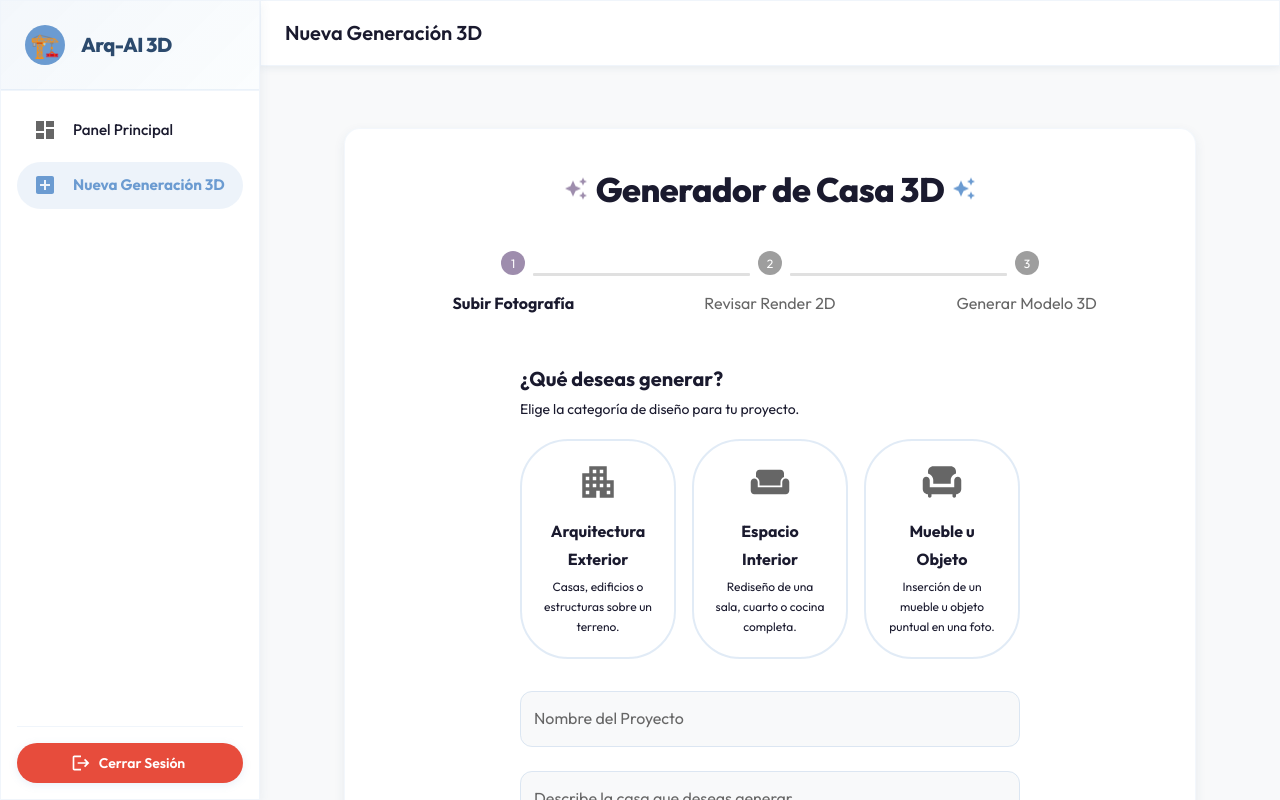
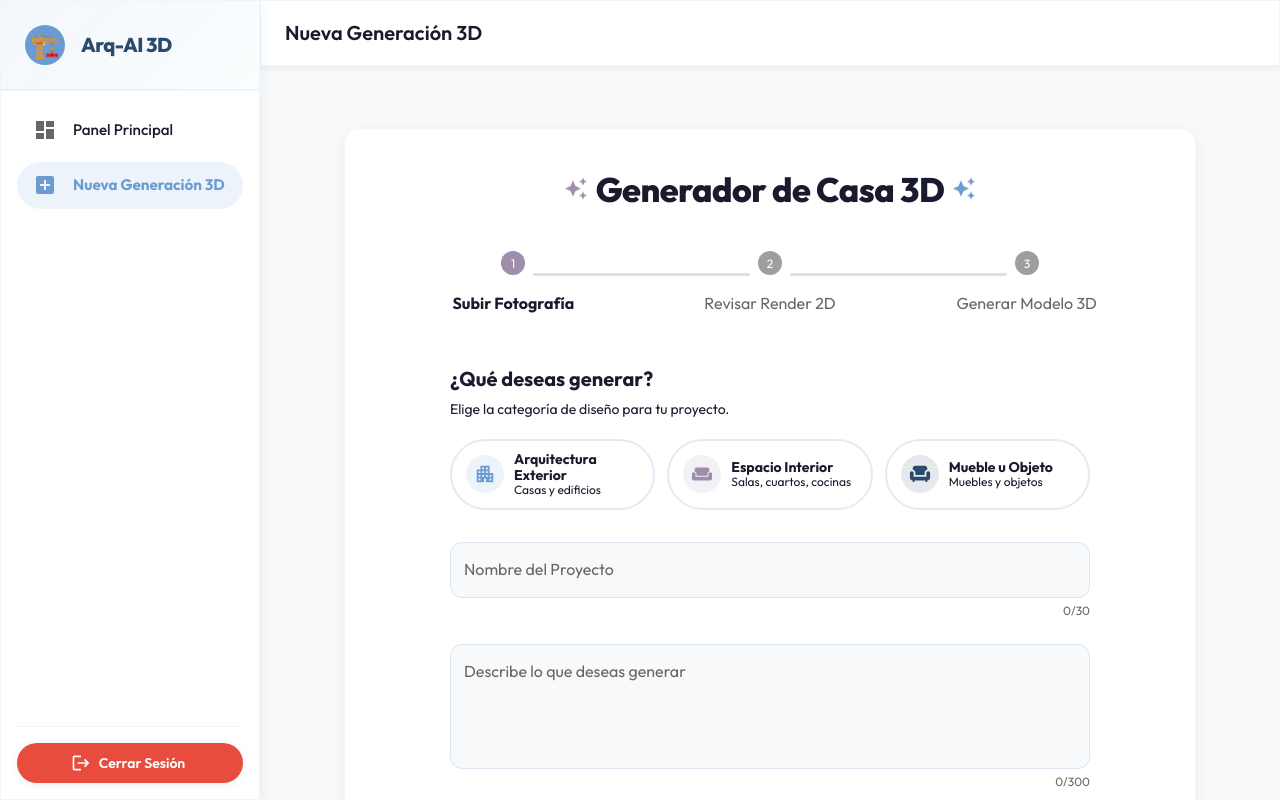
Before and after one commit to VictoriaArteaga/proyecto-final-patrones-frontend, a React (Vite) app: page /new-project in a window 1280 px wide. Shown: the top 800 px of the page. Built offline with nearby package versions, Linux system fonts and the light colour scheme; no server answers.

Commit message:
Cambios de la interfaz de persistencia

```diff
--- a/src/pages/NewProject.tsx
+++ b/src/pages/NewProject.tsx
@@ -1,4 +1,4 @@
-import { useState, useRef } from 'react';
+import { useState, useRef, useEffect } from 'react';
 import {
   Box,
   Container,
@@ -47,26 +47,73 @@ const categories: {
   title: string;
   description: string;
   icon: typeof ApartmentIcon;
+  color: string;
+  promptLabel: string;
+  promptPlaceholder: string;
 }[] = [
   {
     value: 'EXTERIOR_ARCHITECTURE',
     title: 'Arquitectura Exterior',
-    description: 'Casas, edificios o estructuras sobre un terreno.',
+    description: 'Casas y edificios',
     icon: ApartmentIcon,
+    color: '#6B9BD1', // lightBlue
+    promptLabel: 'Describe la casa o edificio que deseas generar',
+    promptPlaceholder:
+      'Ej: Casa moderna de 4 pisos con piscina, grandes ventanales y jardín.',
   },
   {
     value: 'INTERIOR_ROOM',
     title: 'Espacio Interior',
-    description: 'Rediseño de una sala, cuarto o cocina completa.',
+    description: 'Salas, cuartos, cocinas',
     icon: WeekendIcon,
+    color: '#9E8DAD', // softPurple
+    promptLabel: 'Describe el espacio interior que deseas generar',
+    promptPlaceholder:
+      'Ej: Sala estilo escandinavo, tonos claros, sofá gris y plantas.',
   },
   {
     value: 'FURNITURE_ITEM',
     title: 'Mueble u Objeto',
-    description: 'Inserción de un mueble u objeto puntual en una foto.',
+    description: 'Muebles y objetos',
     icon: ChairIcon,
+    color: '#2C4A6D', // darkBlue
+    promptLabel: 'Describe el mueble u objeto que deseas generar',
+    promptPlaceholder:
+      'Ej: Estantería de madera clara de 3 niveles, estilo minimalista.',
   },
 ];
+
+// Clave en localStorage para recordar el proyecto en curso entre navegaciones/recargas.
+const ACTIVE_PROJECT_KEY = 'newProject:activeProjectId';
+
+// Estados del backend en los que la IA está trabajando (hay que hacer polling).
+const GENERATING_STATES = [
+  'GENERATING_2D',
+  'GENERATING_2D_WITH_PARAMS',
+  'GENERATING_3D_MODEL',
+];
+
+const isGenerating = (status?: string | null): boolean =>
+  !!status && GENERATING_STATES.includes(status);
+
+// Mapea el estado persistido del backend al paso visible del Stepper.
+const stepForStatus = (status?: string | null): number => {
+  switch (status) {
+    case 'IMAGE_UPLOADED':
+    case 'GENERATING_2D':
+      return 0;
+    case 'WAITING_2D_APPROVAL':
+    case 'REJECTED_2D':
+    case 'GENERATING_2D_WITH_PARAMS':
+      return 1;
+    case 'WAITING_FINAL_APPROVAL':
+    case 'GENERATING_3D_MODEL':
+    case 'COMPLETED':
+      return 2;
+    default:
+      return 0;
+  }
+};
 
 const CustomConnector = styled(StepConnector)(({ theme }) => ({
   [`&.${stepConnectorClasses.alternativeLabel}`]: {
@@ -120,6 +167,104 @@ export default function NewProject() {
   const fileInputRef = useRef<HTMLInputElement>(null);
 
   // =========================
+  // REANUDAR PROYECTO EN CURSO (al montar)
+  // =========================
+  // Si dejamos un proyecto a medias (en otra pestaña/recarga), lo recuperamos
+  // del backend, que es la fuente de verdad: persiste status, image2DUrl y model3DUrl.
+  useEffect(() => {
+    const savedId = localStorage.getItem(ACTIVE_PROJECT_KEY);
+    if (!savedId) return;
+
+    let cancelled = false;
+
+    (async () => {
+      try {
+        const saved = await projectService.getProject(savedId);
+
+        if (cancelled) return;
+
+        if (saved.status === 'DELETED') {
+          localStorage.removeItem(ACTIVE_PROJECT_KEY);
+          return;
+        }
+
+        setProject(saved);
+        setActiveStep(stepForStatus(saved.status));
+      } catch (err) {
+        console.error('No se pudo reanudar el proyecto guardado', err);
+        localStorage.removeItem(ACTIVE_PROJECT_KEY);
+      }
+    })();
+
+    return () => {
+      cancelled = true;
+    };
+  }, []);
+
+  // =========================
+  // POLLING REACTIVO AL ESTADO
+  // =========================
+  // Mientras el proyecto esté en un estado de "generando" y no haya modelo 3D,
+  // consultamos el backend cada 5s. El intervalo se limpia solo al desmontar o
+  // al cambiar el estado, así no se duplica ni queda colgado.
+  useEffect(() => {
+    if (!project) return;
+
+    const stillGenerating =
+      isGenerating(project.status) && !project.model3DUrl;
+
+    if (!stillGenerating) return;
+
+    setLoading(true);
+
+    const interval = setInterval(async () => {
+      try {
+        const updated = await projectService.getProject(project.id);
+
+        setProject(updated);
+
+        if (updated.model3DUrl) {
+          setActiveStep(2);
+          setLoading(false);
+          setSuccess('¡Modelo 3D generado con éxito!');
+        } else if (updated.status === 'WAITING_2D_APPROVAL') {
+          setActiveStep(1);
+          setLoading(false);
+          setSuccess('Render 2D generado correctamente.');
+        } else if (
+          updated.status === 'FAILED' ||
+          updated.status === 'ERROR'
+        ) {
+          setLoading(false);
+          setError('Error durante la generación.');
+        }
+      } catch (err) {
+        console.error('Error consultando el estado del proyecto', err);
+      }
+    }, 5000);
+
+    return () => clearInterval(interval);
+    // Solo reiniciamos el intervalo cuando cambia el proyecto, su estado
+    // o aparece el modelo 3D.
+  }, [project?.id, project?.status, project?.model3DUrl]);
+
+  // =========================
+  // REINICIAR FLUJO (nuevo proyecto)
+  // =========================
+  const resetFlow = () => {
+    localStorage.removeItem(ACTIVE_PROJECT_KEY);
+    setProject(null);
+    setActiveStep(0);
+    setSelectedFile(null);
+    setProjectName('');
+    setDescription('');
+    setCategory(null);
+    setError('');
+    setSuccess('');
+    setLoading(false);
+  };
+
+  // =========================
   // FILE CHANGE
   // =========================
   const handleFileChange = (
@@ -158,6 +303,9 @@ export default function NewProject() {
       console.log('Proyecto creado:', createdProject);
 
       setProject(createdProject);
+
+      // Recordamos el proyecto para poder reanudarlo si cambiamos de ventana.
+      localStorage.setItem(ACTIVE_PROJECT_KEY, createdProject.id);
 
       // PASO 2: GENERAR 2D
       console.log('2. Generando render 2D...');
@@ -226,27 +374,17 @@ export default function NewProject() {
     try {
       await projectService.rejectProject(project.id);
 
+      // Limpiamos el flujo y el proyecto guardado: empezamos de cero.
+      resetFlow();
+
       setError(
         'El diseño fue rechazado. Intenta subir otra imagen.'
       );
-
-      setActiveStep(0);
-
-      setProject(null);
-
-      setSelectedFile(null);
-
-      setDescription('');
-
-      setProjectName('');
-
-      setCategory(null);
     } catch (err: any) {
       setError(
         err.response?.data?.message ||
           'Error al rechazar el diseño.'
       );
-    } finally {
       setLoading(false);
     }
   };
@@ -262,13 +400,15 @@ export default function NewProject() {
     setLoading(true);
 
     try {
-      await projectService.generate3D(project.id);
+      const updated = await projectService.generate3D(project.id);
+
+      // Al pasar a GENERATING_3D_MODEL, el effect de polling arranca solo
+      // y sigue aunque cambies de ventana (el estado vive en el backend).
+      setProject(updated);
 
       setSuccess(
-        '¡Generación 3D iniciada! El proceso está corriendo en segundo plano.'
+        '¡Generación 3D iniciada! El proceso continúa aunque cambies de ventana.'
       );
-
-      pollProjectStatus(project.id);
     } catch (err: any) {
       setError(
         err.response?.data?.message ||
@@ -279,40 +419,8 @@ export default function NewProject() {
     }
   };
 
-  // =========================
-  // POLLING
-  // =========================
-  const pollProjectStatus = (projectId: string) => {
-    const interval = setInterval(async () => {
-      try {
-        const updatedProject =
-          await projectService.getProject(projectId);
-
-        setProject(updatedProject);
-
-        if (updatedProject.model3DUrl) {
-          clearInterval(interval);
-
-          setLoading(false);
-
-          setSuccess('¡Modelo 3D generado con éxito!');
-        }
-
-        if (
-          updatedProject.status === 'FAILED' ||
-          updatedProject.status === 'ERROR'
-        ) {
-          clearInterval(interval);
-
-          setLoading(false);
-
-          setError('Error durante la generación 3D.');
-        }
-      } catch (err) {
-        console.error('Error polling project status', err);
-      }
-    }, 5000);
-  };
+  const selectedCategory =
+    categories.find((c) => c.value === category) ?? null;
 
   return (
     <Container maxWidth="md">
@@ -424,12 +532,41 @@ export default function NewProject() {
           )}
 
           {/* ========================= */}
-          {/* STEP 0 */}
+          {/* STEP 0 - GENERANDO (al reanudar) */}
           {/* ========================= */}
-          {activeStep === 0 && (
+          {activeStep === 0 &&
+            project &&
+            isGenerating(project.status) && (
+              <Box sx={{ textAlign: 'center', py: 6 }}>
+                <CircularProgress
+                  size={80}
+                  thickness={4}
+                  sx={{ mb: 4, color: 'primary.main' }}
+                />
+
+                <Typography variant="h6" color="primary">
+                  Generando tu render 2D...
+                </Typography>
+
+                <Typography
+                  variant="body2"
+                  color="text.secondary"
+                  sx={{ mt: 1 }}
+                >
+                  Puedes cambiar de ventana; el proceso continúa y
+                  se mostrará aquí al terminar.
+                </Typography>
+              </Box>
+            )}
+
+          {/* ========================= */}
+          {/* STEP 0 - FORMULARIO */}
+          {/* ========================= */}
+          {activeStep === 0 &&
+            !(project && isGenerating(project.status)) && (
             <Box
               sx={{
-                maxWidth: 500,
+                maxWidth: 640,
                 mx: 'auto',
                 textAlign: 'center',
               }}
@@ -459,7 +596,7 @@ export default function NewProject() {
                     xs: '1fr',
                     sm: 'repeat(3, 1fr)',
                   },
-                  gap: 2,
+                  gap: 1.5,
                   mb: 4,
                 }}
               >
@@ -474,52 +611,64 @@ export default function NewProject() {
                         !loading && setCategory(cat.value)
                       }
                       sx={{
-                        textAlign: 'center',
-                        p: 2.5,
-                        height: '100%',
-                        borderRadius: 4,
+                        position: 'relative',
+                        display: 'flex',
+                        alignItems: 'center',
+                        gap: 1.25,
+                        textAlign: 'left',
+                        px: 1.75,
+                        py: 1.25,
+                        borderRadius: 3,
                         cursor: loading ? 'default' : 'pointer',
-                        transition: 'all 0.3s',
+                        transition: 'all 0.25s',
 
                         border: '2px solid',
                         borderColor: selected
-                          ? 'primary.main'
+                          ? cat.color
                           : 'rgba(107, 155, 209, 0.2)',
 
                         bgcolor: selected
-                          ? 'rgba(107, 155, 209, 0.08)'
+                          ? `${cat.color}14`
                           : 'transparent',
 
                         boxShadow: selected
-                          ? '0 6px 18px rgba(44, 74, 109, 0.12)'
+                          ? `0 4px 14px ${cat.color}33`
                           : 'none',
 
                         '&:hover': {
-                          borderColor: loading
+                          borderColor: loading ? '' : cat.color,
+                          bgcolor: loading
                             ? ''
-                            : 'primary.main',
-                          transform: loading
-                            ? 'none'
-                            : 'translateY(-3px)',
+                            : `${cat.color}0D`,
                         },
                       }}
                     >
-                      <Icon
+                      {/* ICON CHIP */}
+                      <Box
                         sx={{
-                          fontSize: 42,
-                          mb: 1,
-                          color: selected
-                            ? 'primary.main'
-                            : 'text.secondary',
+                          flexShrink: 0,
+                          width: 38,
+                          height: 38,
+                          borderRadius: 2,
+                          display: 'flex',
+                          alignItems: 'center',
+                          justifyContent: 'center',
+                          bgcolor: `${cat.color}1F`,
+                          color: cat.color,
                         }}
-                      />
+                      >
+                        <Icon sx={{ fontSize: 22 }} />
+                      </Box>
 
+                      {/* TEXT */}
+                      <Box sx={{ flexGrow: 1, minWidth: 0 }}>
                         <Typography
-                        variant="subtitle1"
+                          variant="subtitle2"
                           sx={{
                             fontWeight: 700,
+                            lineHeight: 1.15,
                             color: selected
-                            ? 'primary.dark'
+                              ? cat.color
                               : 'text.primary',
                           }}
                         >
@@ -529,10 +678,11 @@ export default function NewProject() {
                         <Typography
                           variant="caption"
                           color="text.secondary"
-                        sx={{ display: 'block', mt: 0.5 }}
+                          sx={{ display: 'block', lineHeight: 1.2 }}
                         >
                           {cat.description}
                         </Typography>
+                      </Box>
                     </Box>
                   );
                 })}
@@ -547,6 +697,11 @@ export default function NewProject() {
                 onChange={(e) =>
                   setProjectName(e.target.value)
                 }
+                slotProps={{
+                  htmlInput: { maxLength: 30 },
+                  formHelperText: { sx: { textAlign: 'right', mr: 0 } },
+                }}
+                helperText={`${projectName.length}/30`}
                 sx={{ mb: 3 }}
                 disabled={loading}
               />
@@ -556,12 +711,25 @@ export default function NewProject() {
                 fullWidth
                 multiline
                 rows={4}
-                label="Describe la casa que deseas generar"
-                placeholder="Ejemplo: Casa moderna de 4 pisos con piscina, grandes ventanales y jardín."
+                label={
+                  selectedCategory
+                    ? selectedCategory.promptLabel
+                    : 'Describe lo que deseas generar'
+                }
+                placeholder={
+                  selectedCategory
+                    ? selectedCategory.promptPlaceholder
+                    : 'Primero elige una categoría arriba.'
+                }
                 value={description}
                 onChange={(e) =>
                   setDescription(e.target.value)
                 }
+                slotProps={{
+                  htmlInput: { maxLength: 300 },
+                  formHelperText: { sx: { textAlign: 'right', mr: 0 } },
+                }}
+                helperText={`${description.length}/300`}
                 sx={{ mb: 4 }}
                 disabled={loading}
               />
@@ -895,6 +1063,17 @@ export default function NewProject() {
                   >
                     Descargar Modelo 3D (.glb)
                   </Button>
+
+                  <Box sx={{ mt: 3 }}>
+                    <Button
+                      variant="outlined"
+                      color="primary"
+                      onClick={resetFlow}
+                      sx={{ px: 4, py: 1.25 }}
+                    >
+                      Crear nuevo proyecto
+                    </Button>
+                  </Box>
                 </Box>
               )}
             </Box>
```
Lines whose indentation alone changed are shown as unchanged.
